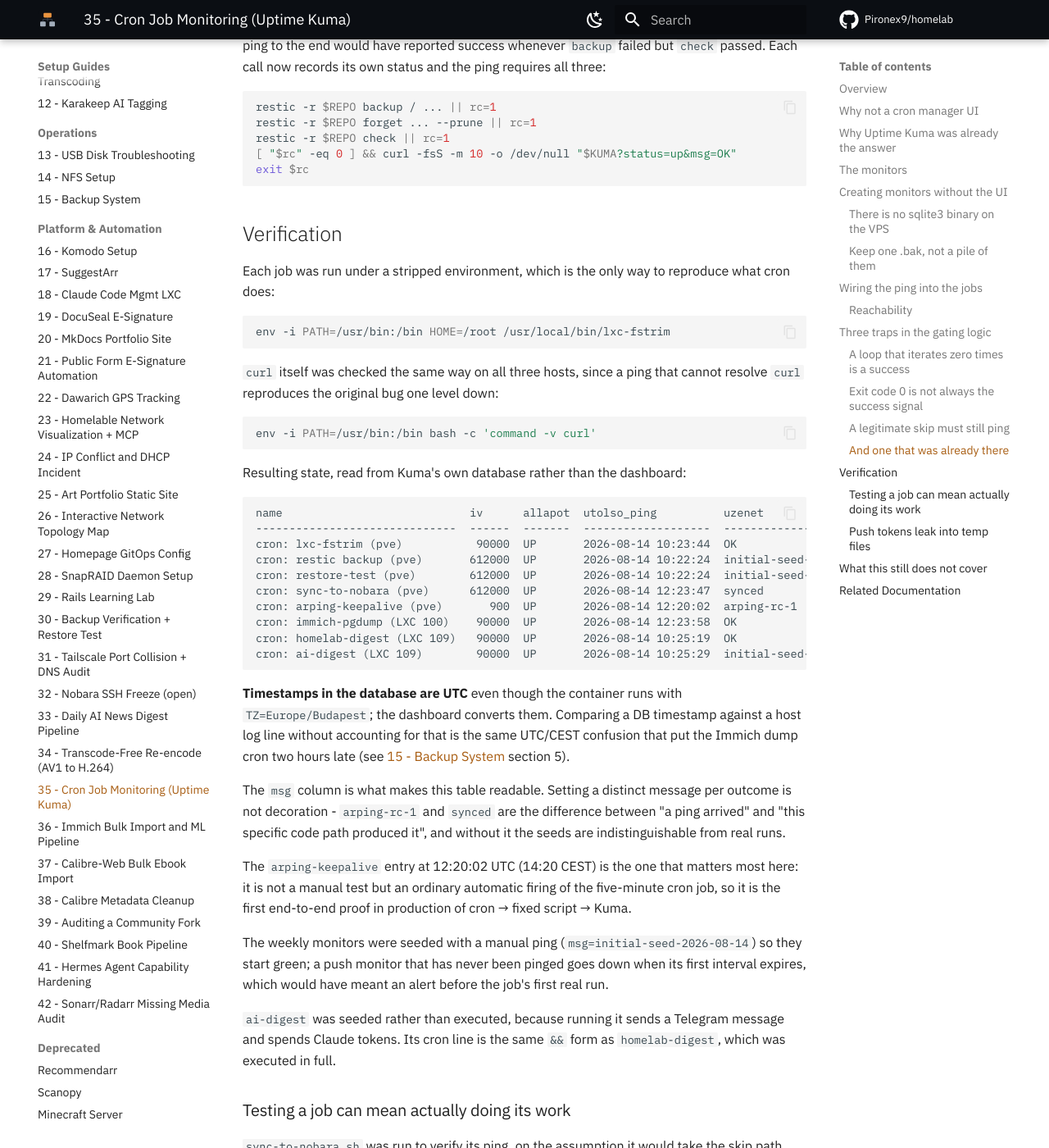
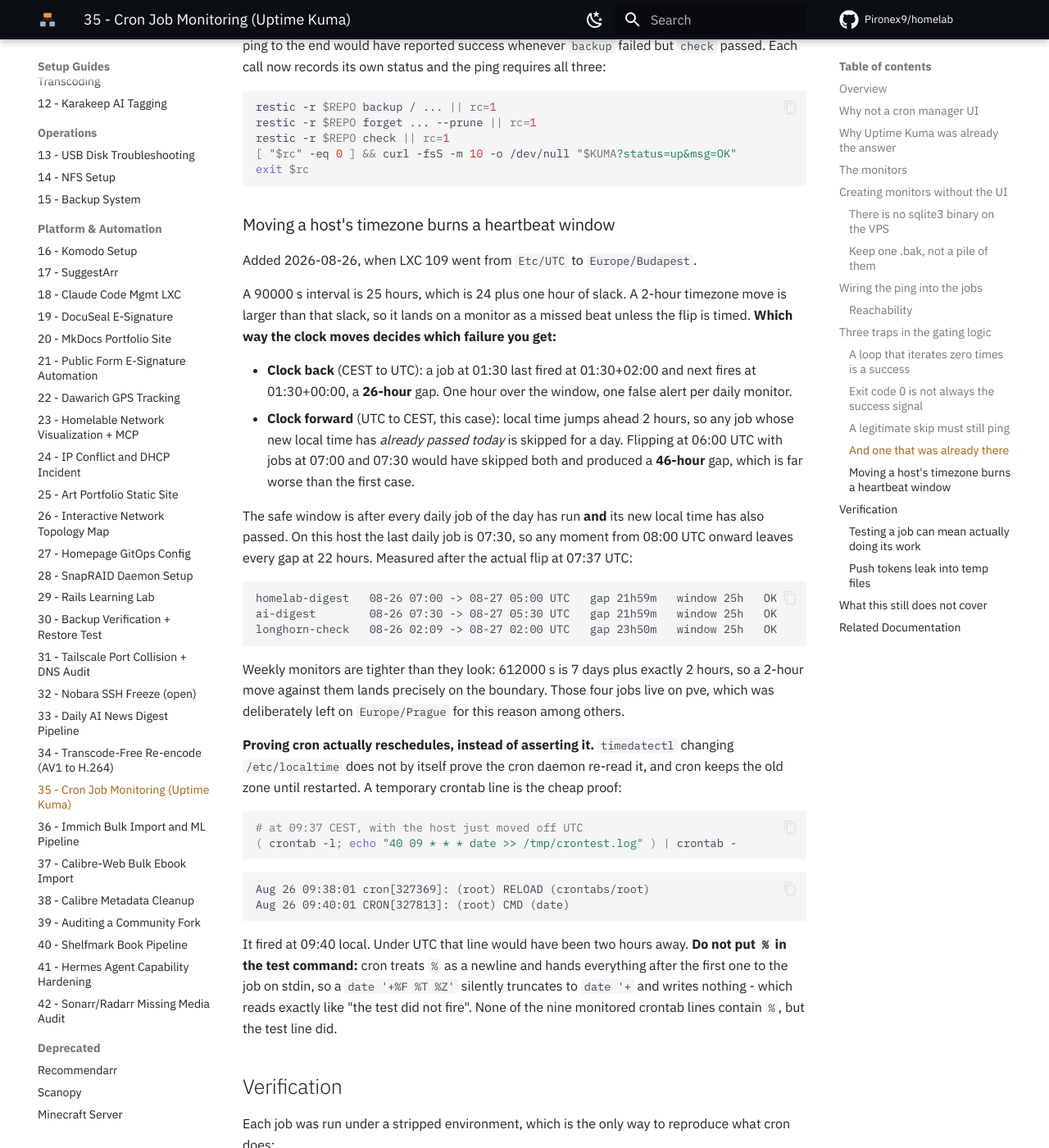
Before and after one commit to Pironex9/homelab, an MkDocs documentation site: the page built from docs/proxmox/35_Cron_Job_Monitoring_Uptime_Kuma.md, in a window 1280 px wide and 1400 px high, scrolled down 6577 px. Shown: the whole window at 82% size. Built offline with MkDocs 1.6.1 and Material for MkDocs 9.7.7, drawn with Linux system fonts in a browser that asks for light colours; comment, search, counter and statistics services are not loaded; some of the changed text lies outside the part shown.

Commit message:
docs: a 109-es LXC es a Hermes idozonaja Europe/Budapest-re
A ket reggeli Telegram digest 07:0x-re volt beallitva, de 09:0x-kor erkezett,
mert a 109-es LXC UTC-n futott, a Hermes pedig a szerver helyi idejere esett
vissza. Mindketto Europe/Budapest-re allt, a tobbi host valtozatlan.

- claude-mgmt.md: az uj idozona, miert nem irja felul a pve indulaskor
  (nincs timezone: kulcs a 109.conf-ban), es hogy a timedatectl nem irja at
  az /etc/timezone-t Debian 12-n, csak az /etc/localtime symlinket
- agentos.md: a Hermes sajat idozona-feloldasa (HERMES_TIMEZONE ->
  config.yaml timezone -> szerver helyi ido), es hogy a config-valtas
  onmagaban nem szamolja ujra a next_run_at-ot, csak amikor a job esedekesse
  valik; a hermes cron edit ugyanazzal a kifejezessel kikenyszeriti.
  Plusz a last_run_at szemantikaja (befejezeskor irodik) es a 2026-08-26-i
  8 perces futas oka: Gemini 503 a SkillClaw proxyn keresztul
- 35_Cron_Job_Monitoring: uj szakasz arrol, hogy egy 2 oras idozona-mozgatas
  nagyobb, mint a 25 oras push ablak raghagyasa - melyik irany milyen hibat
  ad (26h res vs 46h kimaradt nap), mikor biztonsagos flippelni, es hogyan
  lehet elesben bizonyitani, hogy a cron tenyleg atallt. A % karakter
  crontabban sortoresnek szamit, ezert csonkult a teszt parancs
- scripts/README: a longhorn-backup-check cronja 0 2 -> 0 4 (04:00 CEST =
  02:00 UTC), hogy megmaradjon az 1 ora a 01:00 UTC-s Longhorn RecurringJob
  utan; enelkul a 26 oras grace egy 23 oras mentesre menne el. A vzdump
  ablak merve: 15-17 perc, nem ora

````diff
--- a/docs/proxmox/35_Cron_Job_Monitoring_Uptime_Kuma.md
+++ b/docs/proxmox/35_Cron_Job_Monitoring_Uptime_Kuma.md
@@ -49,9 +49,9 @@
 | `cron: sync-to-nobara (pve)` | pve | Sun 11:00, 19:00 | 612000 s |
 | `cron: arping-keepalive (pve)` | pve | every 5 min | 900 s |
 | `cron: immich-pgdump (LXC 100)` | LXC 100 | daily 00:30 UTC | 90000 s |
-| `cron: homelab-digest (LXC 109)` | LXC 109 | daily 07:00 | 90000 s |
-| `cron: ai-digest (LXC 109)` | LXC 109 | daily 07:30 | 90000 s |
-| `cron: longhorn-backup-check (109)` | LXC 109 | daily 02:00 UTC | 90000 s |
+| `cron: homelab-digest (LXC 109)` | LXC 109 | daily 07:00 CEST | 90000 s |
+| `cron: ai-digest (LXC 109)` | LXC 109 | daily 07:30 CEST | 90000 s |
+| `cron: longhorn-backup-check (109)` | LXC 109 | daily 04:00 CEST | 90000 s |
 
 Intervals are the job period plus deliberate slack - 90000 s is 25 hours for a daily job, 612000 s is 7 days plus 2 hours - so ordinary jitter does not alert. A monitor that cries wolf is worse than no monitor, which this homelab already learned from the vzdump extension bug in [30 - Backup Verification](./30_Backup_Verification_Restore_Test.md).
 
@@ -238,6 +238,39 @@
 exit $rc
 ```
 
+### Moving a host's timezone burns a heartbeat window
+
+Added 2026-08-26, when LXC 109 went from `Etc/UTC` to `Europe/Budapest`.
+
+A 90000 s interval is 25 hours, which is 24 plus one hour of slack. A 2-hour timezone move is larger than that slack, so it lands on a monitor as a missed beat unless the flip is timed. **Which way the clock moves decides which failure you get:**
+
+- **Clock back** (CEST to UTC): a job at 01:30 last fired at 01:30+02:00 and next fires at 01:30+00:00, a **26-hour** gap. One hour over the window, one false alert per daily monitor.
+- **Clock forward** (UTC to CEST, this case): local time jumps ahead 2 hours, so any job whose new local time has *already passed today* is skipped for a day. Flipping at 06:00 UTC with jobs at 07:00 and 07:30 would have skipped both and produced a **46-hour** gap, which is far worse than the first case.
+
+The safe window is after every daily job of the day has run **and** its new local time has also passed. On this host the last daily job is 07:30, so any moment from 08:00 UTC onward leaves every gap at 22 hours. Measured after the actual flip at 07:37 UTC:
+
+```
+homelab-digest   08-26 07:00 -> 08-27 05:00 UTC   gap 21h59m   window 25h   OK
+ai-digest        08-26 07:30 -> 08-27 05:30 UTC   gap 21h59m   window 25h   OK
+longhorn-check   08-26 02:09 -> 08-27 02:00 UTC   gap 23h50m   window 25h   OK
+```
+
+Weekly monitors are tighter than they look: 612000 s is 7 days plus exactly 2 hours, so a 2-hour move against them lands precisely on the boundary. Those four jobs live on pve, which was deliberately left on `Europe/Prague` for this reason among others.
+
+**Proving cron actually reschedules, instead of asserting it.** `timedatectl` changing `/etc/localtime` does not by itself prove the cron daemon re-read it, and cron keeps the old zone until restarted. A temporary crontab line is the cheap proof:
+
+```bash
+# at 09:37 CEST, with the host just moved off UTC
+( crontab -l; echo "40 09 * * * date >> /tmp/crontest.log" ) | crontab -
+```
+
+```
+Aug 26 09:38:01 cron[327369]: (root) RELOAD (crontabs/root)
+Aug 26 09:40:01 CRON[327813]: (root) CMD (date)
+```
+
+It fired at 09:40 local. Under UTC that line would have been two hours away. **Do not put `%` in the test command:** cron treats `%` as a newline and hands everything after the first one to the job on stdin, so a `date '+%F %T %Z'` silently truncates to `date '+` and writes nothing - which reads exactly like "the test did not fire". None of the nine monitored crontab lines contain `%`, but the test line did.
+
 ## Verification
 
 Each job was run under a stripped environment, which is the only way to reproduce what cron does:
````
Also changed, not shown: docs/README.md (+1 -1 lines), docs/hosts/agentos.md (+26 -0 lines), docs/hosts/claude-mgmt.md (+11 -0 lines), scripts/README.md (+26 -6 lines).
